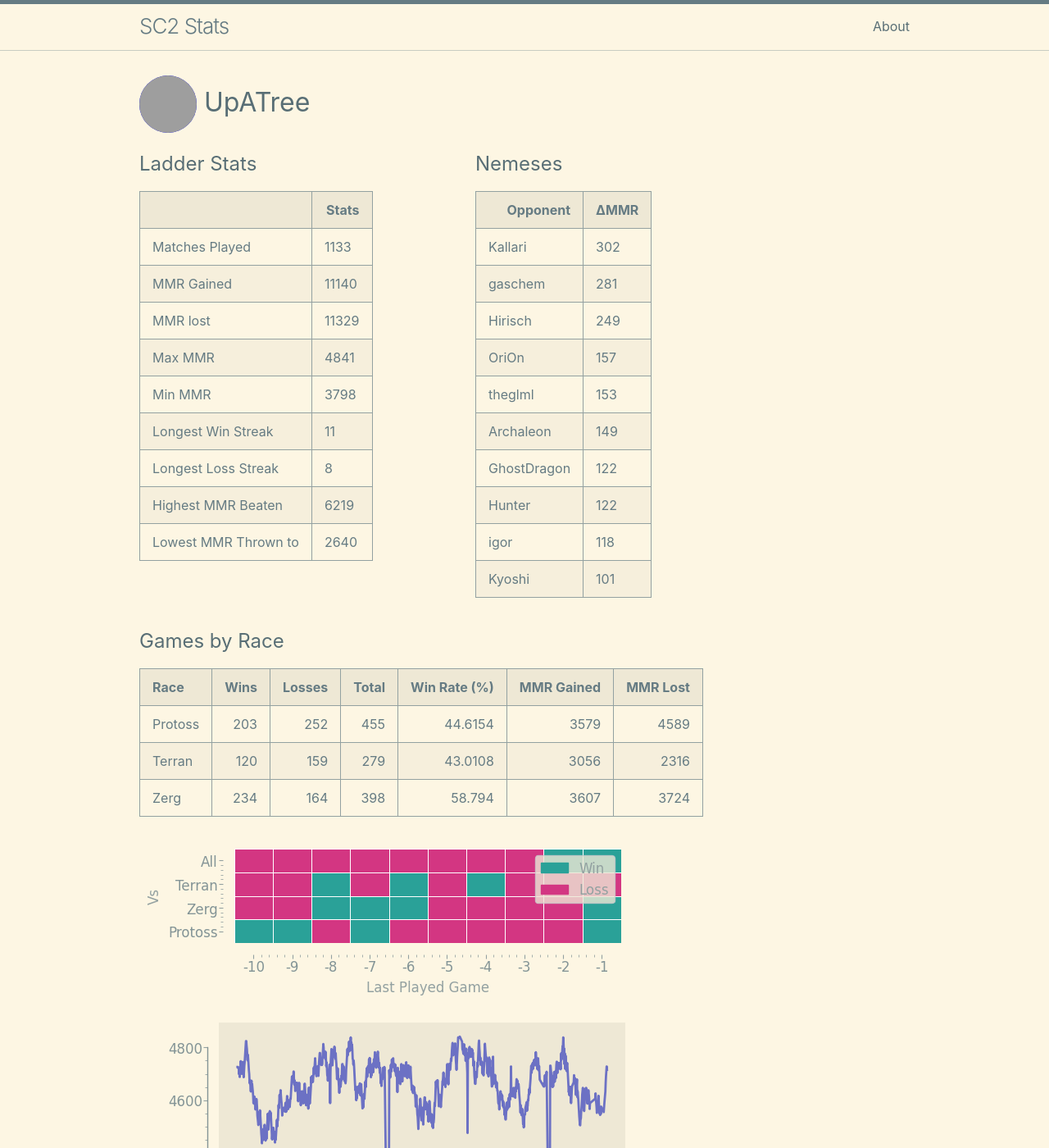
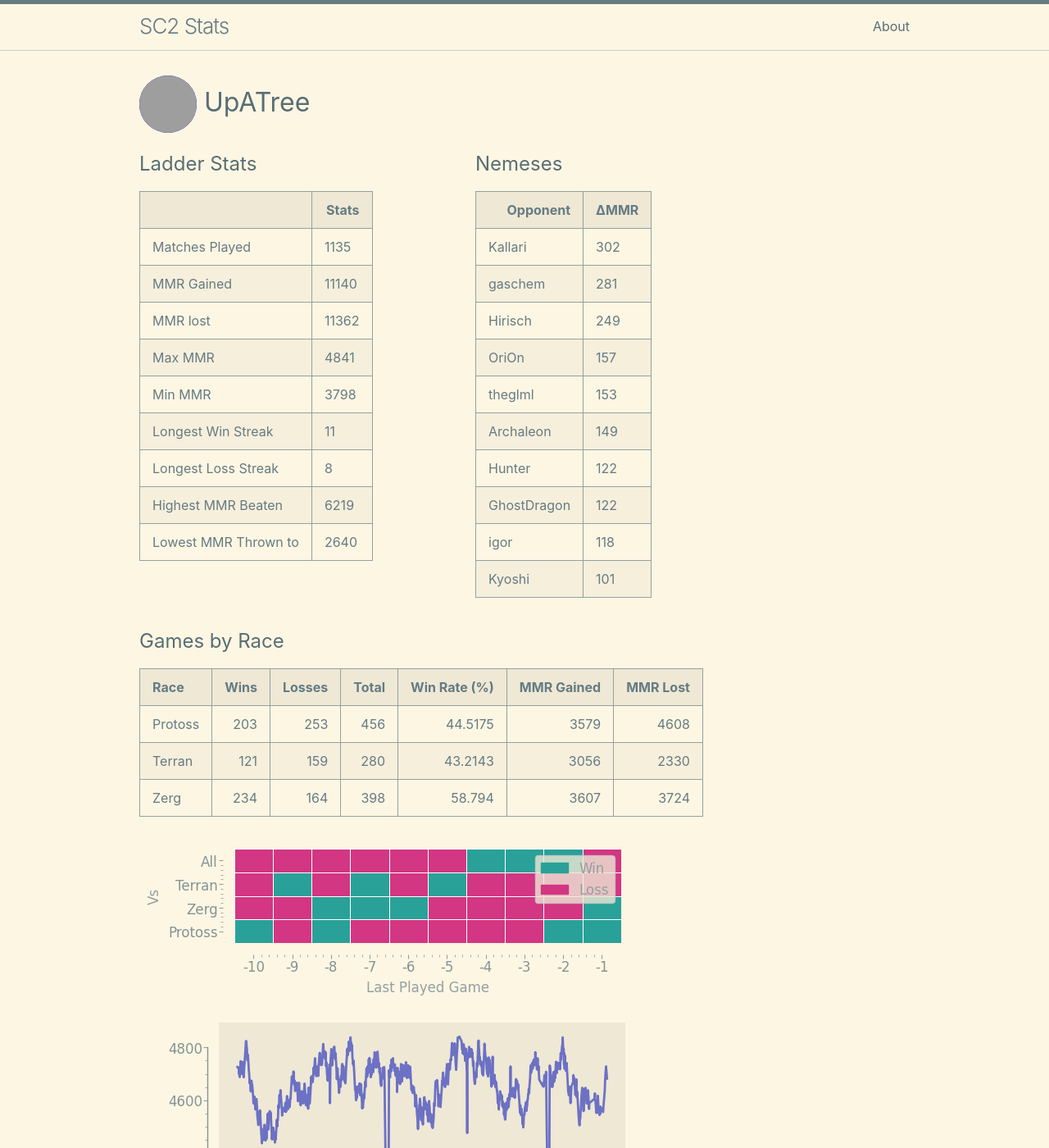
Before and after one commit to kylermurphy/UpATree, a Jekyll site: the page built from docs/index.md, in a window 1280 px wide and 1400 px high. Shown: the whole window at 82% size. Built offline with Jekyll 4.4.1, drawn with Linux system fonts in a browser that asks for light colours; grey boxes are pictures that could not be loaded.

Commit message:
running on push

```diff
--- a/docs/index.md
+++ b/docs/index.md
@@ -18,7 +18,7 @@ layout: home
   <tbody>
     <tr>
       <td>Matches Played</td>
-      <td>1133</td>
+      <td>1135</td>
     </tr>
     <tr>
       <td>MMR Gained</td>
@@ -26,7 +26,7 @@ layout: home
     </tr>
     <tr>
       <td>MMR lost</td>
-      <td>11329</td>
+      <td>11362</td>
     </tr>
     <tr>
       <td>Max MMR</td>
@@ -90,11 +90,11 @@ layout: home
       <td>149</td>
     </tr>
     <tr>
-      <td>GhostDragon</td>
+      <td>Hunter</td>
       <td>122</td>
     </tr>
     <tr>
-      <td>Hunter</td>
+      <td>GhostDragon</td>
       <td>122</td>
     </tr>
     <tr>
@@ -114,8 +114,8 @@ layout: home
 
 | Race    |   Wins |   Losses |   Total |   Win Rate (%) |   MMR Gained |   MMR Lost |
 |:--------|-------:|---------:|--------:|---------------:|-------------:|-----------:|
-| Protoss |    203 |      252 |     455 |        44.6154 |         3579 |       4589 |
-| Terran  |    120 |      159 |     279 |        43.0108 |         3056 |       2316 |
+| Protoss |    203 |      253 |     456 |        44.5175 |         3579 |       4608 |
+| Terran  |    121 |      159 |     280 |        43.2143 |         3056 |       2330 |
 | Zerg    |    234 |      164 |     398 |        58.794  |         3607 |       3724 |
 
 ![Games by Race](./assets/gm_hist.png)
--- a/log.txt
+++ b/log.txt
@@ -363,3 +363,4 @@ Writing a log file 2025-03-08 22:48:02.
 Writing a log file 2025-03-08 23:18:04.
 Writing a log file 2025-03-08 23:30:19.
 Writing a log file 2025-03-08 23:47:58.
+Writing a log file 2025-03-09 16:21:36.
```
Also changed, not shown: docs/assets/MMR.png, docs/assets/daily.png, docs/assets/gm_hist.png, docs/assets/r_wrt.png, 1 other file.
